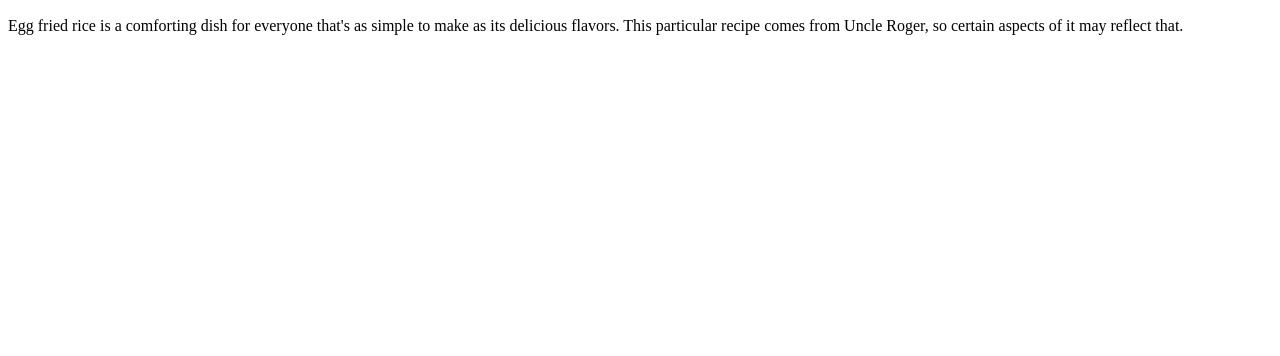
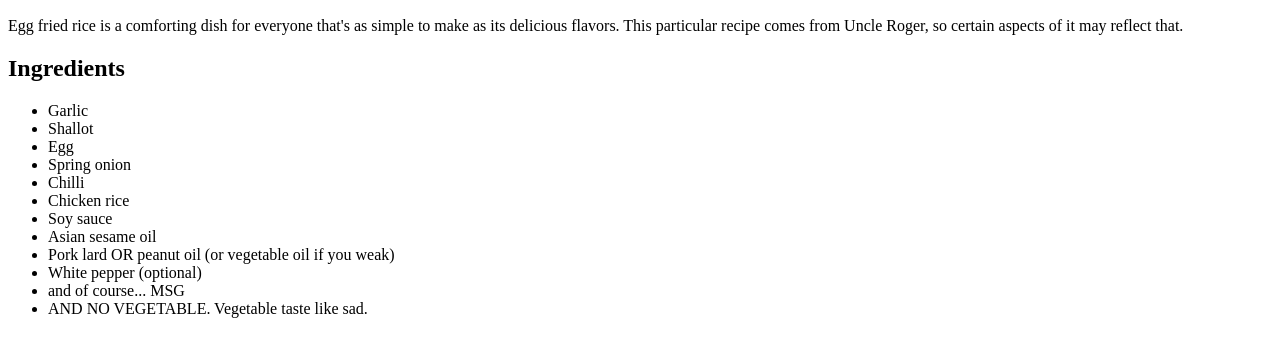
Before and after one commit to devinbrady2/odin-recipes, a plain HTML site: page egg_fried_rice.html in a window 1280 px wide. Shown: the part 434-790 px from the top of the page. Drawn offline with Linux system fonts and the light colour scheme.

Commit message:
Add egg fried rice ingredient list

```diff
--- a/egg_fried_rice.html
+++ b/egg_fried_rice.html
@@ -11,5 +11,21 @@
 
     <h2>Description</h2>
     <p>Egg fried rice is a comforting dish for everyone that's as simple to make as its delicious flavors. This particular recipe comes from Uncle Roger, so certain aspects of it may reflect that.</p>
+
+    <h2>Ingredients</h2>
+    <ul>
+        <li>Garlic</li>
+        <li>Shallot</li>
+        <li>Egg</li>
+        <li>Spring onion</li>
+        <li>Chilli</li>
+        <li>Chicken rice</li>
+        <li>Soy sauce</li>
+        <li>Asian sesame oil</li>
+        <li>Pork lard OR peanut oil (or vegetable oil if you weak)</li>
+        <li>White pepper (optional)</li>
+        <li>and of course... MSG</li>
+        <li>AND NO VEGETABLE. Vegetable taste like sad.</li>
+    </ul>
 </body>
 </html>
```
